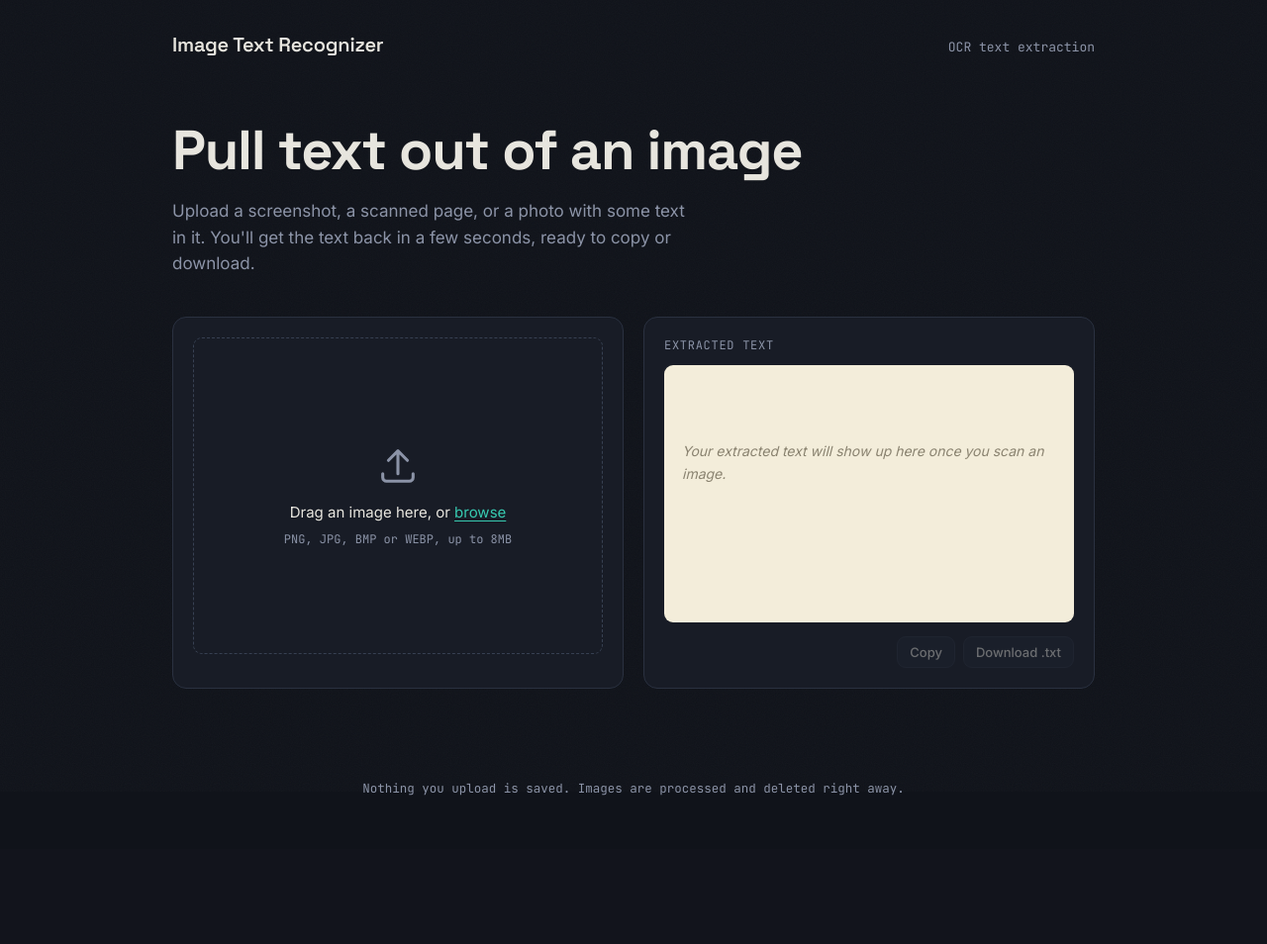
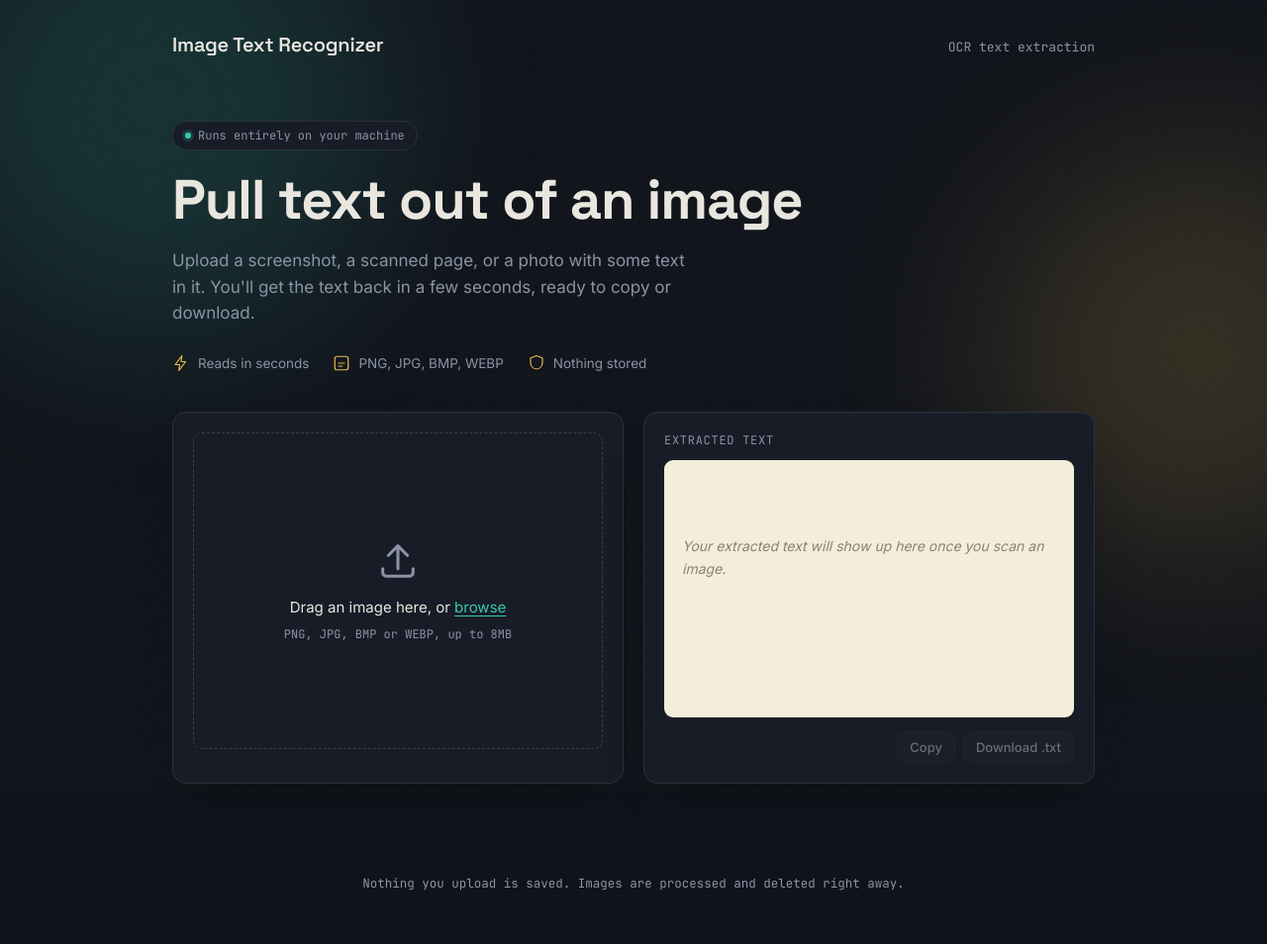
Before and after one commit to areebaathar-dev/image-text-recognizer, a Flask app: page / in a window 1280 px wide. Shown: the whole page at 99% size. Before the commit the page ends 804 px from the top, so only its background shows below. Run offline with Flask 3, Linux system fonts and the light colour scheme.

```diff
--- a/static/css/style.css
+++ b/static/css/style.css
@@ -42,6 +42,39 @@ body {
   z-index: 1;
 }
 
+.glow-orb {
+  position: fixed;
+  border-radius: 50%;
+  filter: blur(90px);
+  pointer-events: none;
+  z-index: 0;
+  opacity: 0.16;
+}
+
+.orb-a {
+  width: 480px; height: 480px;
+  top: -160px; left: -120px;
+  background: var(--accent);
+  animation: drift-a 18s ease-in-out infinite;
+}
+
+.orb-b {
+  width: 420px; height: 420px;
+  top: 120px; right: -160px;
+  background: var(--accent-2);
+  animation: drift-b 22s ease-in-out infinite;
+}
+
+@keyframes drift-a {
+  0%, 100% { transform: translate(0, 0); }
+  50%      { transform: translate(40px, 30px); }
+}
+
+@keyframes drift-b {
+  0%, 100% { transform: translate(0, 0); }
+  50%      { transform: translate(-30px, 40px); }
+}
+
 button { font-family: inherit; cursor: pointer; }
 
 /* ---------- header ---------- */
@@ -53,6 +86,8 @@ button { font-family: inherit; cursor: pointer; }
   max-width: 980px;
   margin: 0 auto;
   padding: 32px 24px 0;
+  position: relative;
+  z-index: 2;
 }
 
 .brand {
@@ -85,6 +120,30 @@ button { font-family: inherit; cursor: pointer; }
   margin: 0 auto;
   padding: 64px 24px 40px;
   text-align: left;
+  position: relative;
+  z-index: 2;
+}
+
+.eyebrow {
+  display: inline-flex;
+  align-items: center;
+  gap: 7px;
+  font-family: 'JetBrains Mono', monospace;
+  font-size: 12px;
+  color: var(--muted);
+  border: 1px solid var(--border);
+  background: var(--surface);
+  padding: 6px 12px;
+  border-radius: 20px;
+  margin-bottom: 20px;
+  animation: rise 0.6s cubic-bezier(.2,.8,.2,1) both;
+}
+
+.eyebrow-dot {
+  width: 6px; height: 6px;
+  border-radius: 50%;
+  background: var(--accent);
+  box-shadow: 0 0 0 3px rgba(55, 201, 176, 0.18);
 }
 
 .hero h1 {
@@ -111,6 +170,24 @@ button { font-family: inherit; cursor: pointer; }
   to { opacity: 1; transform: translateY(0); }
 }
 
+.feature-strip {
+  display: flex;
+  flex-wrap: wrap;
+  gap: 24px;
+  margin-top: 28px;
+  animation: rise 0.7s cubic-bezier(.2,.8,.2,1) 0.16s both;
+}
+
+.feature {
+  display: flex;
+  align-items: center;
+  gap: 8px;
+  font-size: 13.5px;
+  color: var(--muted);
+}
+
+.feature svg { color: var(--accent-2); flex-shrink: 0; }
+
 /* ---------- workspace ---------- */
 
 .workspace {
@@ -134,6 +211,7 @@ button { font-family: inherit; cursor: pointer; }
   border-radius: var(--radius);
   padding: 20px;
   animation: rise 0.7s cubic-bezier(.2,.8,.2,1) 0.16s both;
+  box-shadow: 0 1px 0 rgba(255,255,255,0.03) inset, 0 20px 40px -24px rgba(0,0,0,0.5);
 }
 
 /* ---------- dropzone ---------- */
--- a/templates/index.html
+++ b/templates/index.html
@@ -12,6 +12,8 @@
 <body>
 
   <div class="grain"></div>
+  <div class="glow-orb orb-a"></div>
+  <div class="glow-orb orb-b"></div>
 
   <header class="topbar">
     <div class="brand">
@@ -22,8 +24,24 @@
 
   <main>
     <section class="hero">
+      <span class="eyebrow"><span class="eyebrow-dot"></span>Runs entirely on your machine</span>
       <h1>Pull text out of an image</h1>
       <p class="sub">Upload a screenshot, a scanned page, or a photo with some text in it. You'll get the text back in a few seconds, ready to copy or download.</p>
+
+      <div class="feature-strip">
+        <div class="feature">
+          <svg width="18" height="18" viewBox="0 0 24 24" fill="none"><path d="M13 2 4 14h6l-1 8 9-12h-6l1-8Z" stroke="currentColor" stroke-width="1.6" stroke-linejoin="round"/></svg>
+          <span>Reads in seconds</span>
+        </div>
+        <div class="feature">
+          <svg width="18" height="18" viewBox="0 0 24 24" fill="none"><rect x="3" y="3" width="18" height="18" rx="3" stroke="currentColor" stroke-width="1.6"/><path d="M8 12h8M8 16h5" stroke="currentColor" stroke-width="1.6" stroke-linecap="round"/></svg>
+          <span>PNG, JPG, BMP, WEBP</span>
+        </div>
+        <div class="feature">
+          <svg width="18" height="18" viewBox="0 0 24 24" fill="none"><path d="M12 2 4 5v6c0 5 3.4 8.7 8 9 4.6-.3 8-4 8-9V5l-8-3Z" stroke="currentColor" stroke-width="1.6" stroke-linejoin="round"/></svg>
+          <span>Nothing stored</span>
+        </div>
+      </div>
     </section>
 
     <section class="workspace">
```
